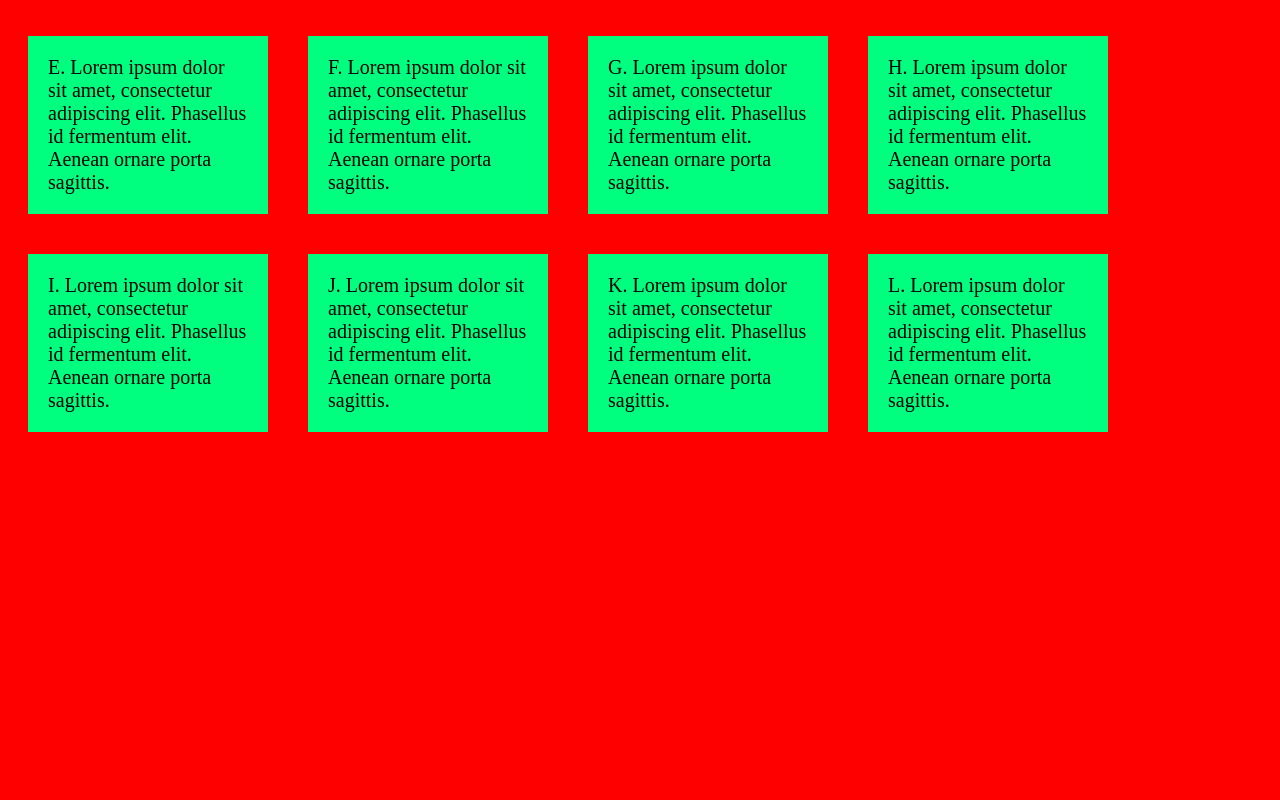
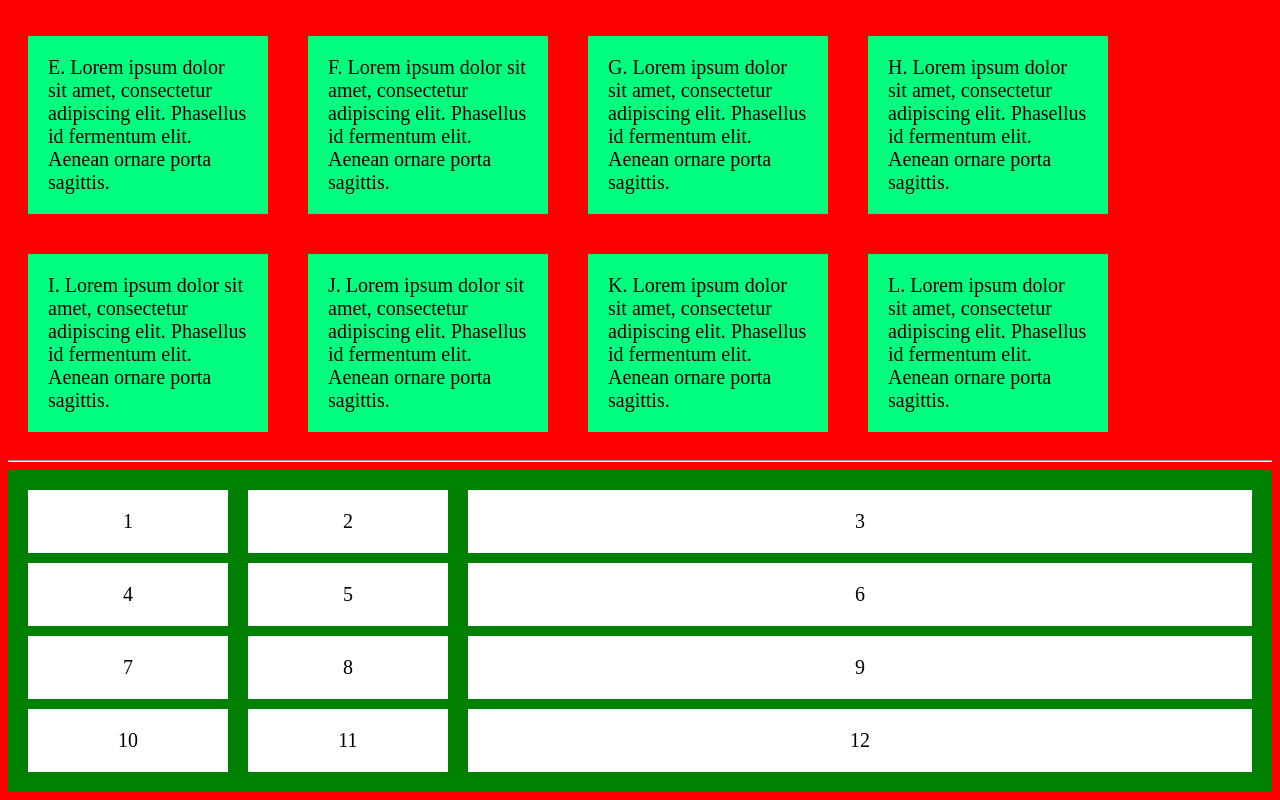
Before and after one commit to diorfeo/lecture1, a plain HTML site: page responsive.html in a window 1280 px wide. Shown: the part 412-1212 px from the top of the page. Before the commit the page ends 872 px from the top, so only its background shows below. Drawn offline with Linux system fonts and the light colour scheme.

Commit message:
Ex. Grid and flex

```diff
--- a/responsive.html
+++ b/responsive.html
@@ -37,6 +37,20 @@
             padding: 20px;
             width: 200px;
         }
+        .grid {
+            background-color: green;
+            display: grid;
+            padding: 20px;
+            grid-column-gap: 20px;
+            grid-row-gap: 10px;
+            grid-template-columns: 200px 200px auto;
+        }
+        .grid-item {
+            background-color: white;
+            font-size: 20px;
+            padding: 20px;
+            text-align: center;
+        }
     </style>
   </head>
   <body>
@@ -65,5 +79,22 @@
         <div>L. Lorem ipsum dolor sit amet, consectetur adipiscing elit. Phasellus id fermentum elit. Aenean ornare porta sagittis.</div>
     </div>
 
+    <hr>
+
+    <div class="grid">
+        <div class="grid-item">1</div>
+        <div class="grid-item">2</div>
+        <div class="grid-item">3</div>
+        <div class="grid-item">4</div>
+        <div class="grid-item">5</div>
+        <div class="grid-item">6</div>
+        <div class="grid-item">7</div>
+        <div class="grid-item">8</div>
+        <div class="grid-item">9</div>
+        <div class="grid-item">10</div>
+        <div class="grid-item">11</div>
+        <div class="grid-item">12</div>
+    </div>
+
   </body>
 </html>
```
